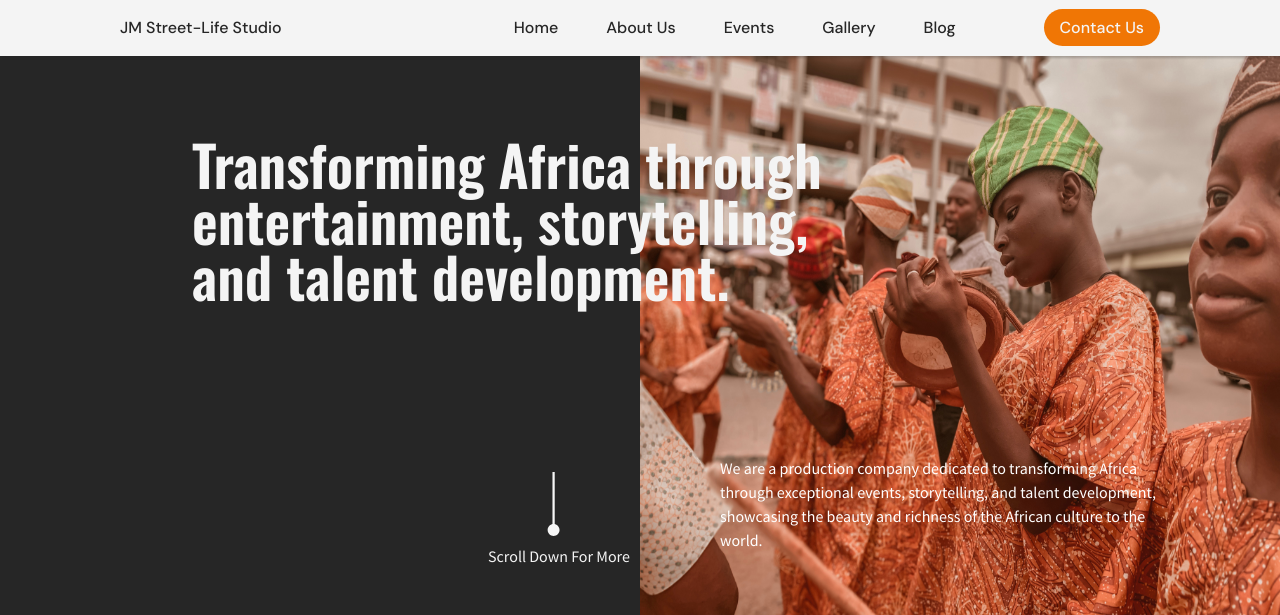
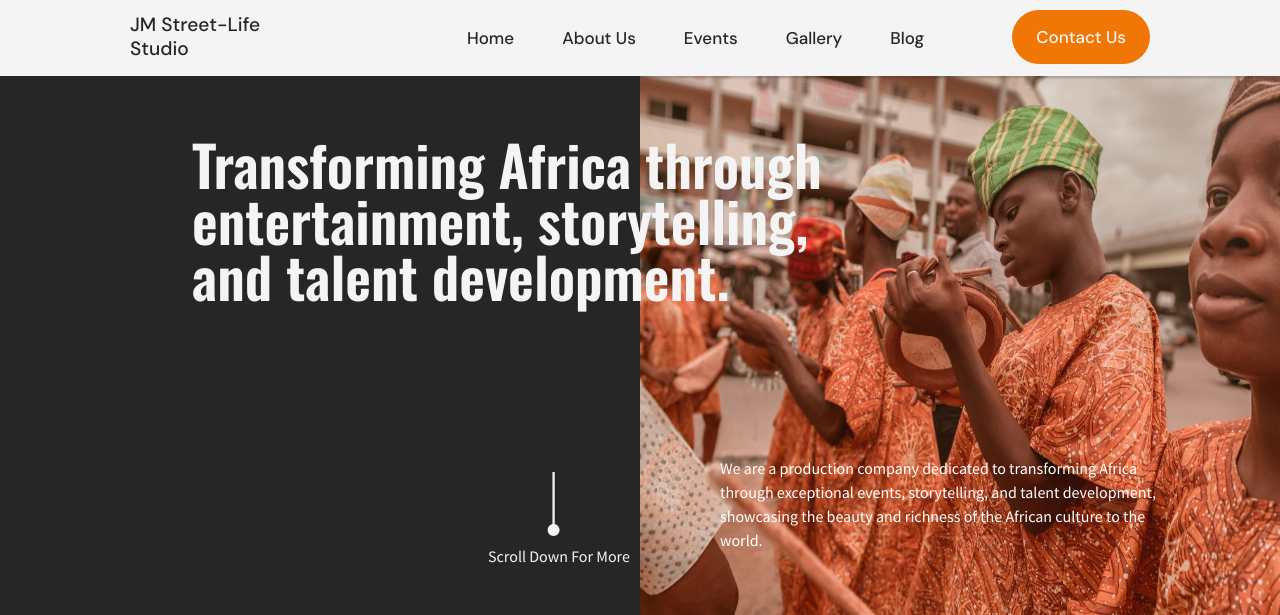
Before and after one commit to Namibra-Devs/streetlife-africa, a PHP site: page / in a window 1280 px wide. Shown: the top 615 px of the page. Run offline with PHP 8.4, Linux system fonts and the light colour scheme; some web fonts are replaced.

Commit message:
modified header and navbar

```diff
--- a/css/style.css
+++ b/css/style.css
@@ -148,10 +148,12 @@ a {
   /* font-size: var(--text-2); */
   font-family: var(--dm-sans);
   z-index: 100;
+  padding: 10px;
 }
 
 .header__navbar--logo a {
   font-size: var(--text-2);
+  line-height: 0;
 }
 .header__navbar a {
   color: var(--dark-800);
@@ -167,6 +169,11 @@ a {
 .header__nav-list li {
   margin: 0.5rem;
   padding: 0.5rem 1rem;
+  font-style: normal;
+  font-weight: 400;
+  font-size: 17px;
+  line-height: 24px;
+  color: #454545;
 }
 
 .bars {
@@ -181,8 +188,9 @@ a {
 a.contact__button__link {
   background: var(--primary-clr);
   color: var(--light-300);
-  border-radius: 2rem;
-  padding: 0.5rem 1rem;
+  border-radius: 32px;
+  padding: 16px 24px;
+  font-size: 17px;
 }
 
 strong {
--- a/index.html
+++ b/index.html
@@ -26,7 +26,7 @@
 <body>
   <header class="header">
     <nav class="header__navbar">
-      <div class="header__navbar-logo"><a href="index.html">JM Street-Life Studio</a></div>
+      <div class="header__navbar--logo"><a href="index.html">JM Street-Life <br> Studio</a></div>
       <div>
         <ul class="header__nav-list">
           <li><a href="index.html">Home</a></li>
```
